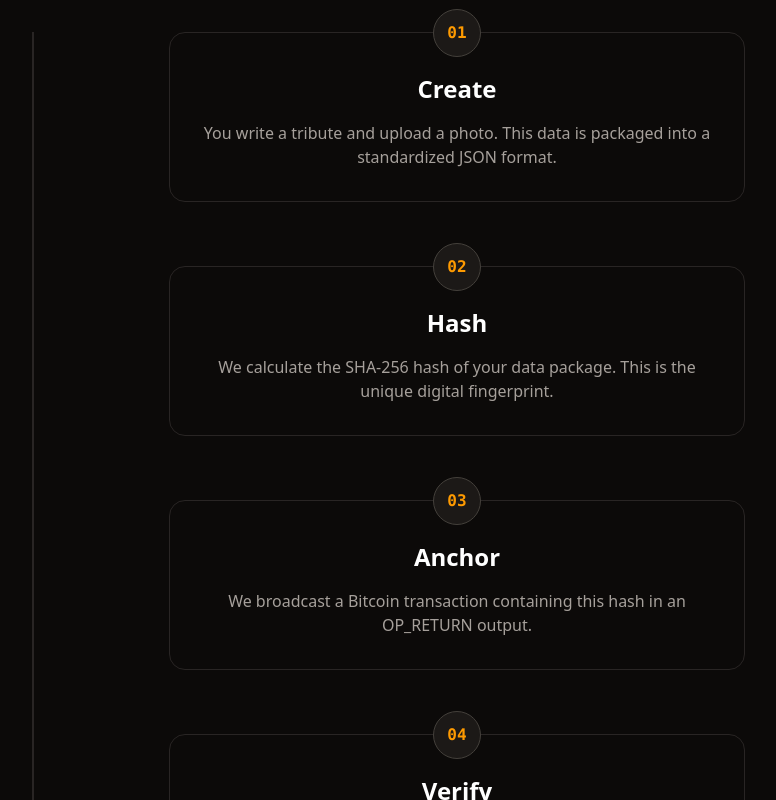
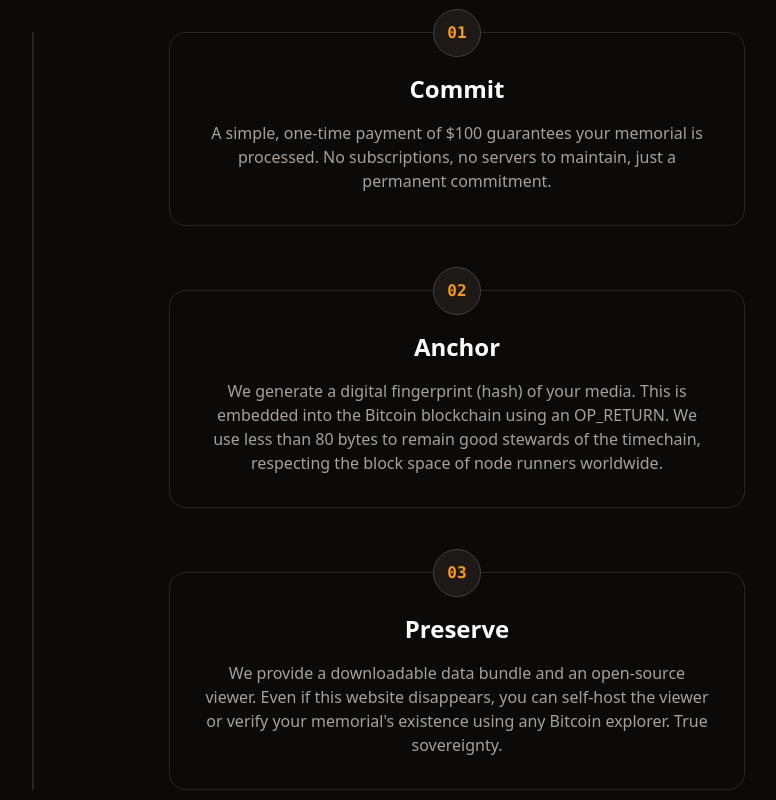
Before and after one commit to Jdelg718/Everstone-btc, a Next.js app: page /how-it-works in a window 1280 px wide. Shown: the part 240-1040 px from the top of the page, without its empty margins (183-959 px from the left). Built offline with nearby package versions, Linux system fonts and the light colour scheme; a web font is replaced by a local one.

Commit message:
Update How It Works page with steward and sovereignty messaging

```diff
--- a/app/how-it-works/page.tsx
+++ b/app/how-it-works/page.tsx
@@ -11,23 +11,18 @@
             <div className="space-y-16 relative before:absolute before:inset-0 before:ml-1/2 before:-translate-x-1/2 before:w-0.5 before:bg-stone-800 before:-z-10">
                 <Step
                     num="01"
-                    title="Create"
-                    desc="You write a tribute and upload a photo. This data is packaged into a standardized JSON format."
+                    title="Commit"
+                    desc="A simple, one-time payment of $100 guarantees your memorial is processed. No subscriptions, no servers to maintain, just a permanent commitment."
                 />
                 <Step
                     num="02"
-                    title="Hash"
-                    desc="We calculate the SHA-256 hash of your data package. This is the unique digital fingerprint."
+                    title="Anchor"
+                    desc="We generate a digital fingerprint (hash) of your media. This is embedded into the Bitcoin blockchain using an OP_RETURN. We use less than 80 bytes to remain good stewards of the timechain, respecting the block space of node runners worldwide."
                 />
                 <Step
                     num="03"
-                    title="Anchor"
-                    desc="We broadcast a Bitcoin transaction containing this hash in an OP_RETURN output."
-                />
-                <Step
-                    num="04"
-                    title="Verify"
-                    desc="Once confirmed in a block, anyone can take your data, hash it, and verify it matches the hash on the blockchain."
+                    title="Preserve"
+                    desc="We provide a downloadable data bundle and an open-source viewer. Even if this website disappears, you can self-host the viewer or verify your memorial's existence using any Bitcoin explorer. True sovereignty."
                 />
             </div>
 
```
